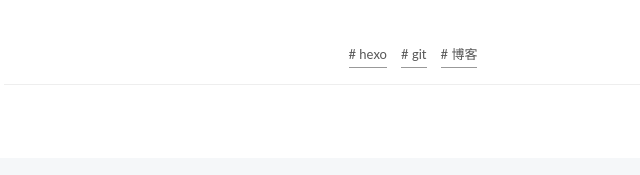
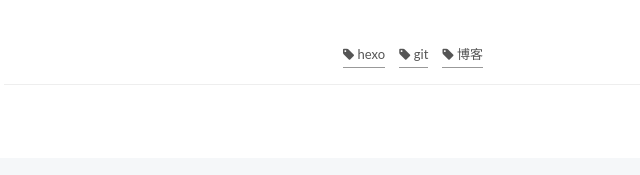
Before and after one commit to dragonsuperball/dragonsuperball.github.io, a plain HTML site: page 2019/09/09/hexo搭建起步记录/index.html in a window 1280 px wide. Shown: the part 1569-1744 px from the top of the page, 348-988 px from the left. Drawn offline with Linux system fonts and the light colour scheme.

Commit message:
Site updated: 2019-09-10 20:06:35

```diff
--- a/2019/09/09/hexo搭建起步记录/index.html
+++ b/2019/09/09/hexo搭建起步记录/index.html
@@ -299,11 +299,11 @@
 
           <div class="post-tags">
 
-              <a href="/tags/hexo/" rel="tag"># hexo</a>
+              <a href="/tags/hexo/" rel="tag"><i class="fa fa-tag"></i> hexo</a>
 
-              <a href="/tags/git/" rel="tag"># git</a>
+              <a href="/tags/git/" rel="tag"><i class="fa fa-tag"></i> git</a>
 
-              <a href="/tags/博客/" rel="tag"># 博客</a>
+              <a href="/tags/博客/" rel="tag"><i class="fa fa-tag"></i> 博客</a>
 
           </div>
 
--- a/css/main.css
+++ b/css/main.css
@@ -1673,7 +1673,7 @@ article:last-child .post-eof {
 }
 .links-of-author a::before,
 .links-of-author span.exturl::before {
-  background: #2ef0e4;
+  background: #ff1f47;
   border-radius: 50%;
   content: ' ';
   display: inline-block;
```
Also changed, not shown: 2019/09/10/git备份hexo博客/index.html (+2 -2 lines), 2019/09/10/hexo博客优化列表/index.html (+1 -1 lines).
